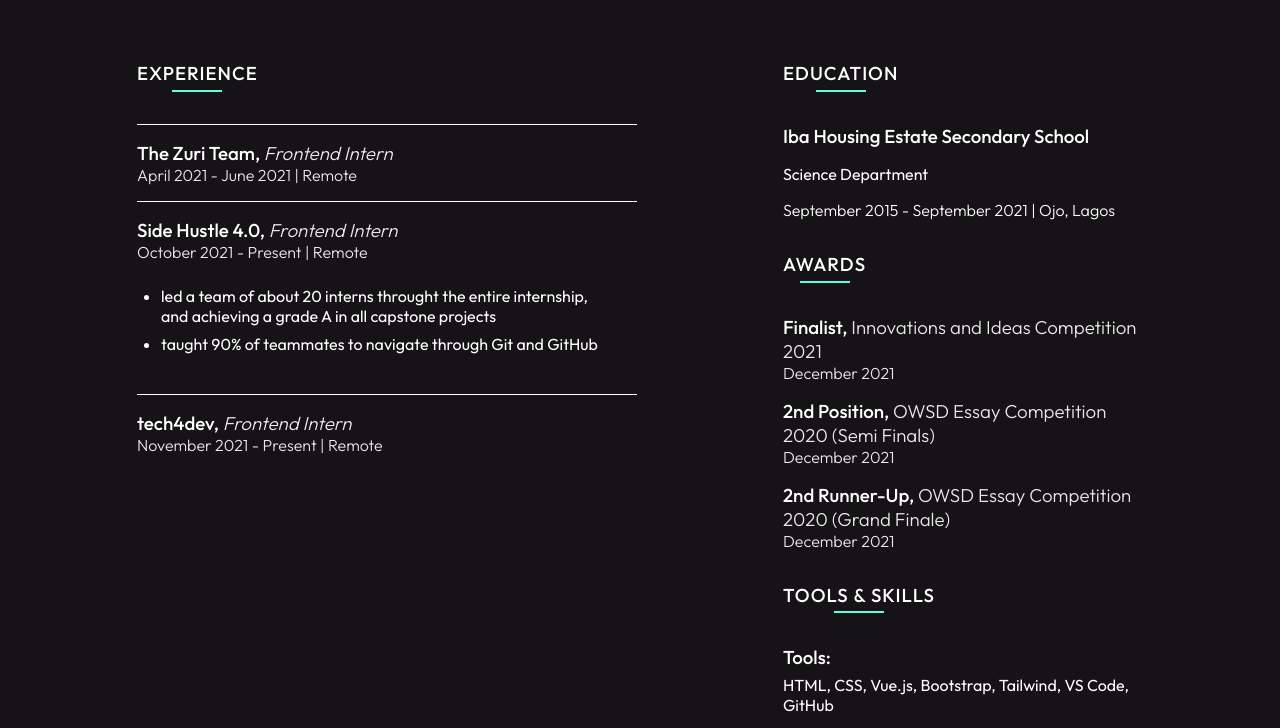
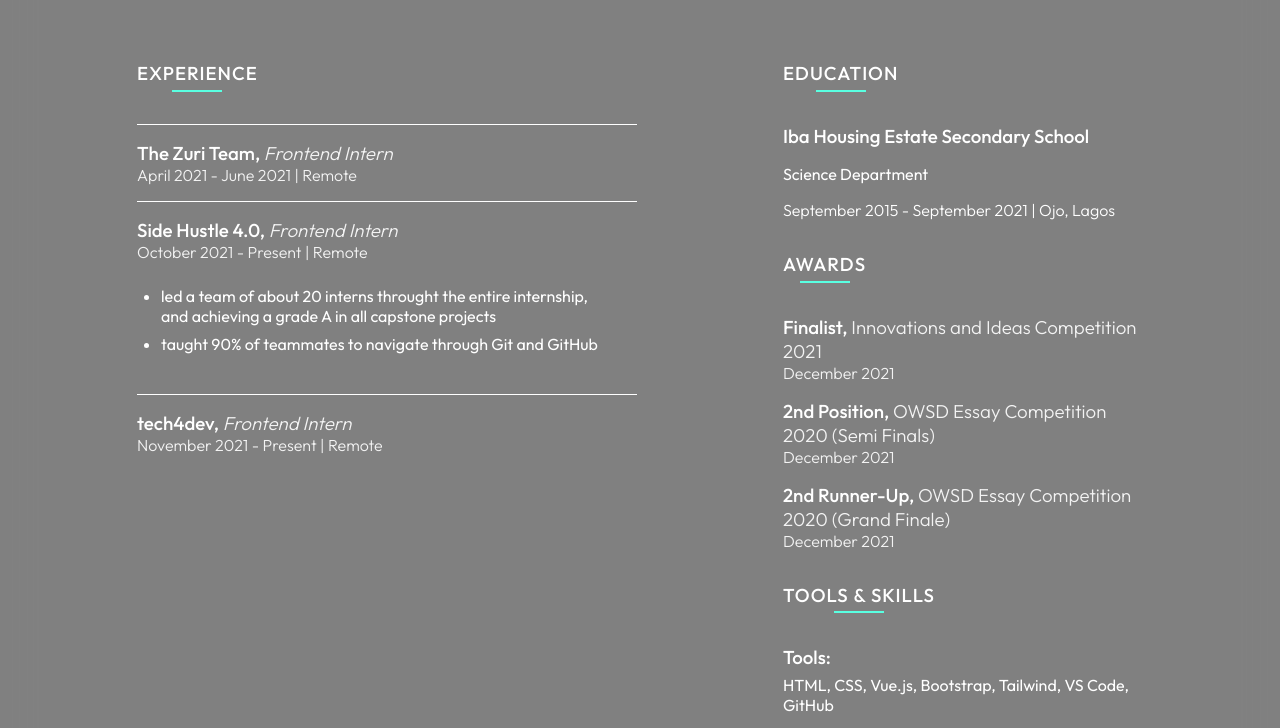
Before and after one commit to CyberGeni/cssCV, a plain HTML site: page index.html in a window 1280 px wide. Shown: the part 137-865 px from the top of the page. Drawn offline with Linux system fonts and the light colour scheme.

Commit message:
Update style.css

```diff
--- a/style.css
+++ b/style.css
@@ -26,9 +26,9 @@ button:hover {
 body {
     min-height: 100vh;
     width: 100%;
-    background-color: #161316;
-    -webkit-backdrop-filter: blur (16px);
-    backdrop-filter: blur (16px);
+    background-color: grey;
+    -webkit-backdrop-filter: blur(16px);
+    backdrop-filter: blur(16px);
 }
 header {
     width: 90%;
```
